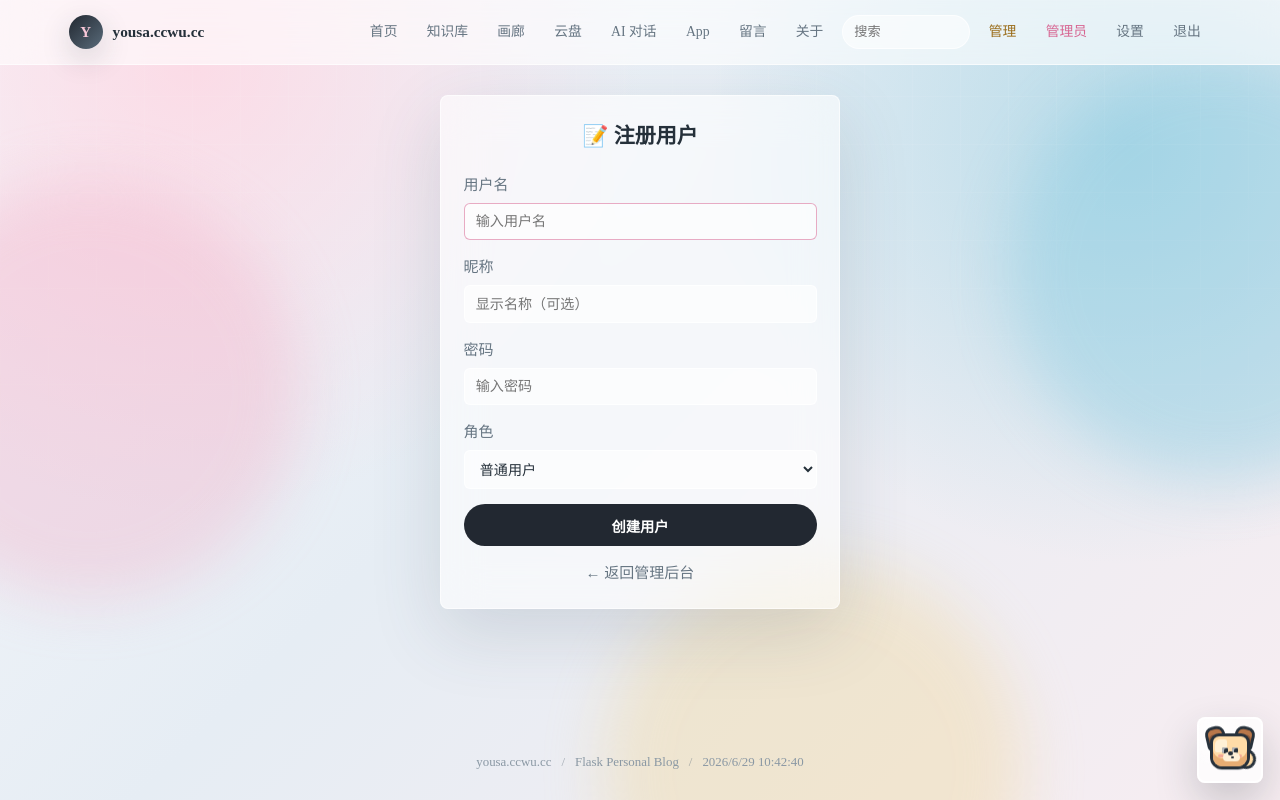
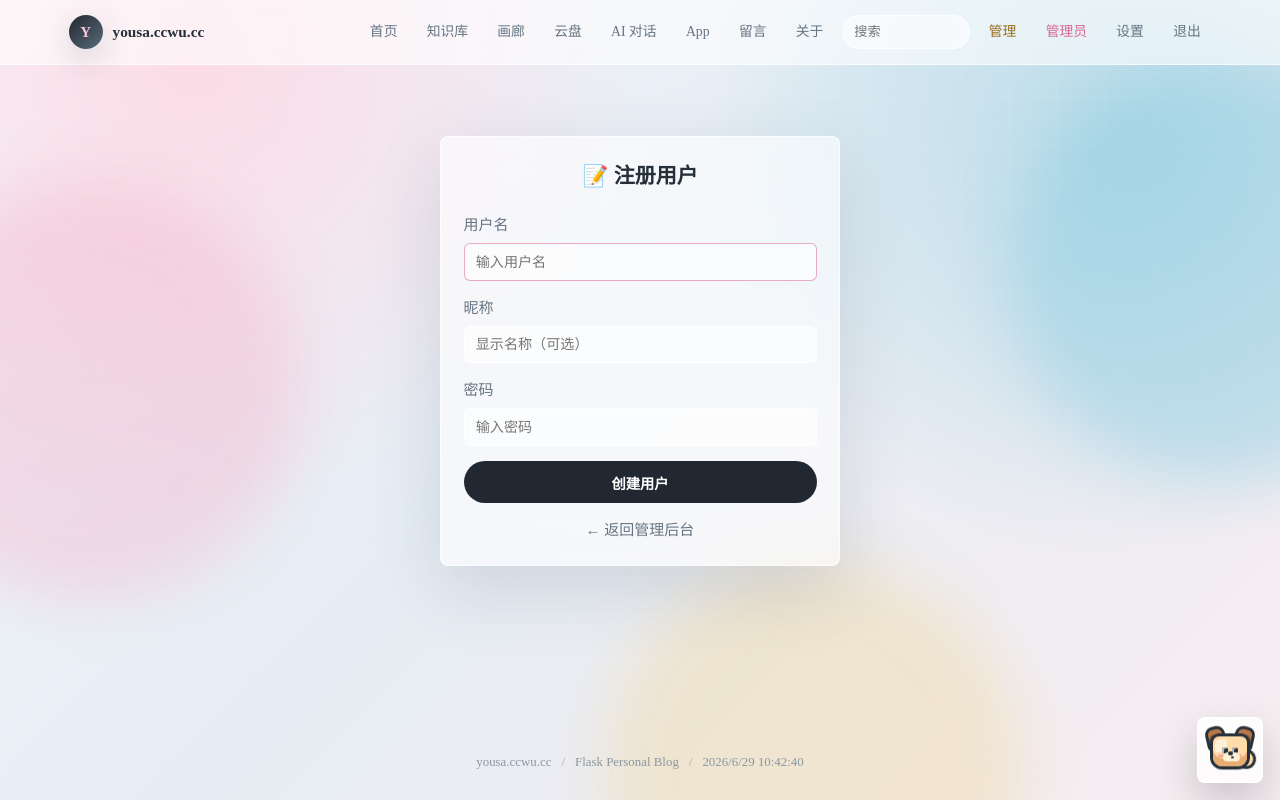
Before and after one commit to YOUSA-CECE/yousa.ccwu.cc, a Flask app: page /register in a window 1280 px wide. Run offline with Flask 3, Linux system fonts and the light colour scheme; a user stored in the database is signed in; data comes from the database, SQL or seed files in the repository; data that the repository does not hold is empty; some libraries are stand-ins or nearby versions.

Commit message:
fix: 注册接口固定role='user',移除注册页角色选择,防止自升管理员

```diff
--- a/app.py
+++ b/app.py
@@ -656,7 +656,7 @@ def register():
     if request.method == "POST":
         username = request.form.get("username", "").strip()
         password = request.form.get("password", "")
-        role = request.form.get("role", "user")
+        role = "user"
         nickname = request.form.get("nickname", "").strip()
 
         if not username or not password:
--- a/templates/register.html
+++ b/templates/register.html
@@ -20,13 +20,6 @@
                 <input type="password" id="password" name="password" required
                        placeholder="输入密码" class="form-input">
             </div>
-            <div class="form-group">
-                <label for="role">角色</label>
-                <select id="role" name="role" class="form-input">
-                    <option value="user">普通用户</option>
-                    <option value="admin">管理员</option>
-                </select>
-            </div>
             <button type="submit" class="form-btn">创建用户</button>
         </form>
         <a href="/admin" class="auth-back">← 返回管理后台</a>
```
